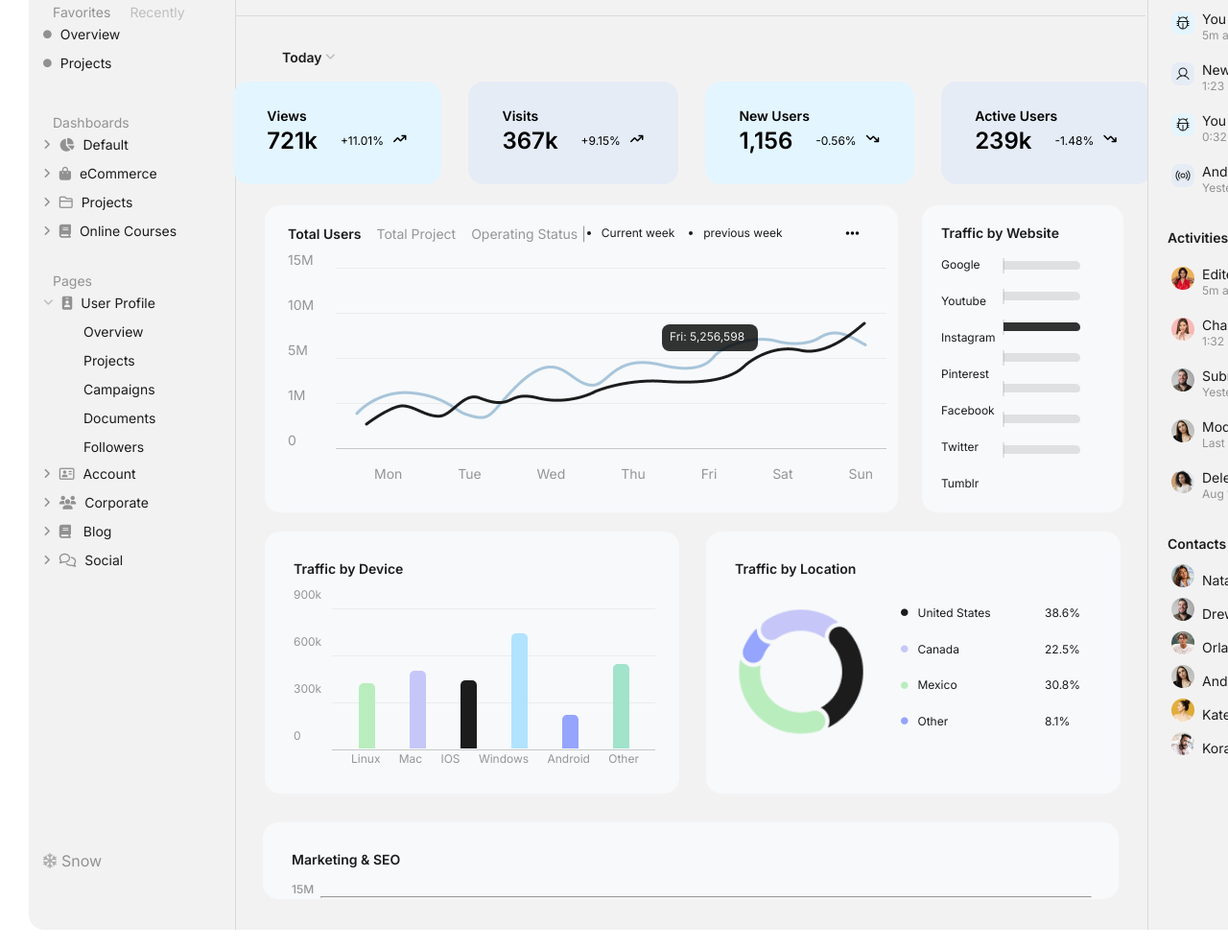
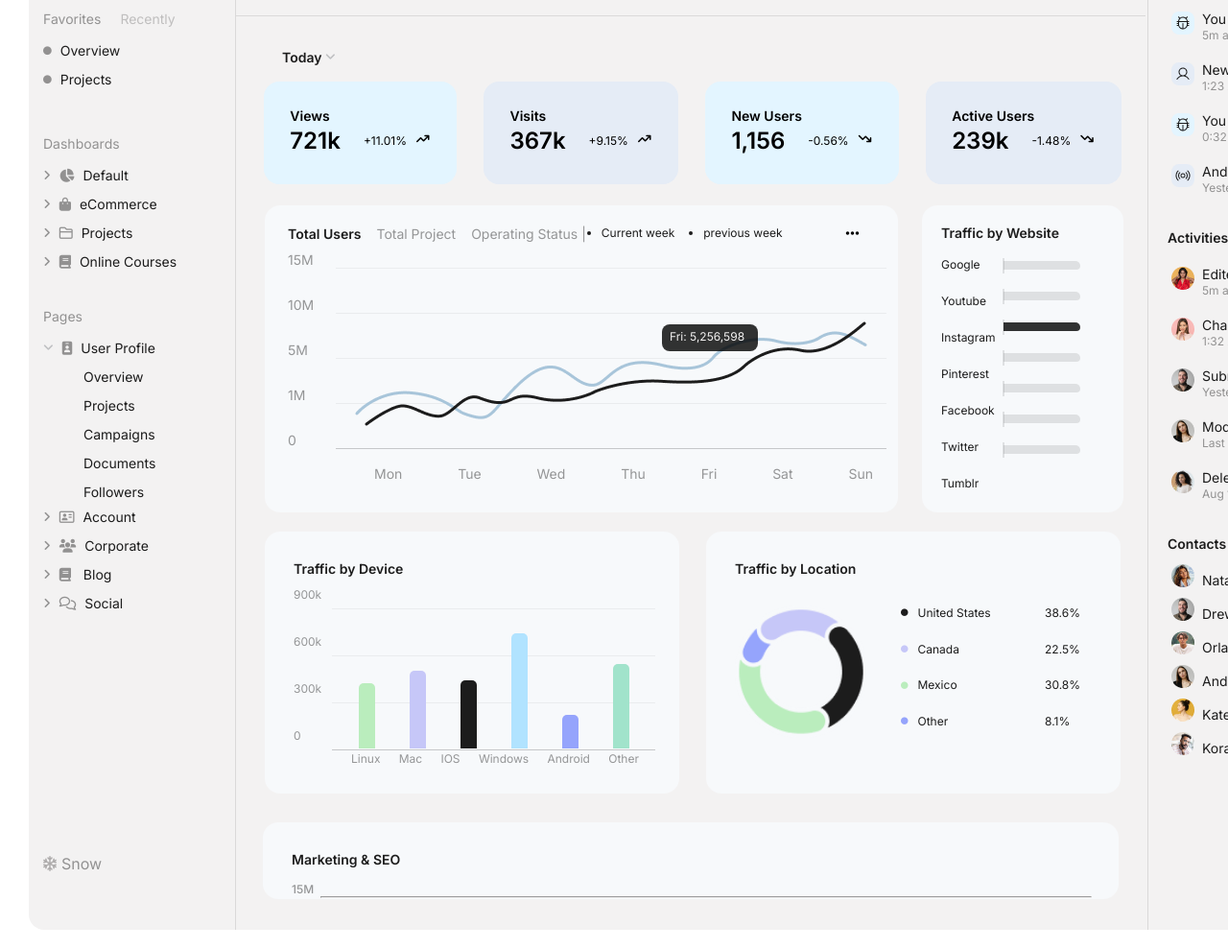
Before and after one commit to graycepaul/Snow-dashboard, a plain HTML site: page index.html in a window 1280 px wide. Shown: the part 75-1064 px from the top of the page at 96% size. Drawn offline with Linux system fonts and the light colour scheme.

Commit message:
updated version

```diff
--- a/style.css
+++ b/style.css
@@ -45,7 +45,6 @@
     --item-6: #A1E3CB;
     --icons: #FFFFFF33;
 }
-
 
 /* main container */
 .container {
@@ -97,13 +96,13 @@ nav {
     width: 180px;
     flex-direction: column;
     align-items: flex-start;
-    gap: 28px;
+    gap: 26px;
 }
 .nav-text {
     color: var(--secondary-40pc);
     font-size: 14px;
     font-weight: 400;
-    margin: 0 10px;
+    margin: 7px 20px 10px 0;
 }
 .nav-subtext {
     color: var(--secondary-color);
@@ -146,7 +145,7 @@ nav i {
     margin-top: -30px;
 }
 .snowflake p{
-    margin-top: 260px;
+    margin-top: 220px;
     color: var(--secondary-40pc);
 }
 .fa-snowflake {
@@ -257,12 +256,12 @@ main {
     font-weight: 600;
 }
 .primary-blue {
-    padding: 27px 35px;
+    padding: 27px;
     border-radius: 16px;
     background-color: var(--primary-blue);
 }
 .primary-purple {
-    padding: 27px 35px;
+    padding: 27px;
     border-radius: 16px;
     background-color: var(--primary-purple);
 }
@@ -643,7 +642,6 @@ hr {
 @media screen and (max-width: 768px) {
     body {
         display: flex;
-        margin: 20px auto;
         border-radius: 16px;
         background-color: var(--primary-color);
     }
@@ -792,7 +790,7 @@ hr {
     }
     .footer-item {
         display: flex;
-        width: 500px;
+        width: 600px;
         position: relative;
         top: 2120px;
         right: 1000px;
```
